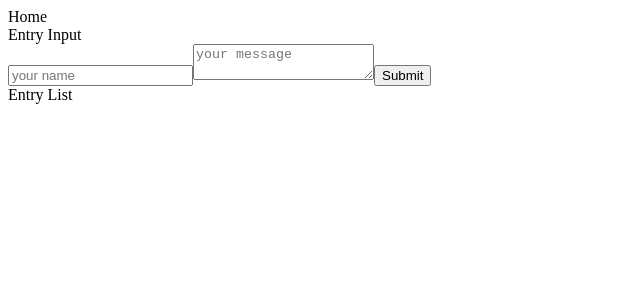
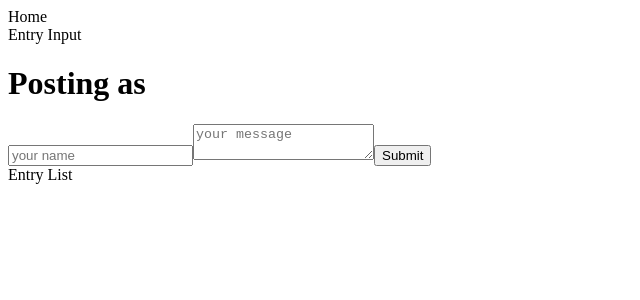
Before and after one commit to spencer-eagleton/useContext-guestbook, a React app: page / in a window 1280 px wide. Shown: the top 300 px of the page, without its empty margins (0-640 px from the left). Built offline with nearby package versions, Linux system fonts and the light colour scheme.

Commit message:
displayed name of current user

```diff
--- a/src/components/EntryInput/EntryInput.jsx
+++ b/src/components/EntryInput/EntryInput.jsx
@@ -15,7 +15,9 @@ export default function EntryInput() {
     };
 
 
-  return <><div>Entry Input</div><form>
+  return <><div>Entry Input</div>
+  <h1>Posting as {user}</h1>
+  <form>
       <input type="text" value={userName} onChange={(e) => {setUserName(e.target.value)}} placeholder="your name"/>
       <textarea value={userMessage} onChange={(e) => {setUserMessage(e.target.value)}} placeholder="your message"/>
       <button onClick={handleSubmit}>Submit</button>
```
